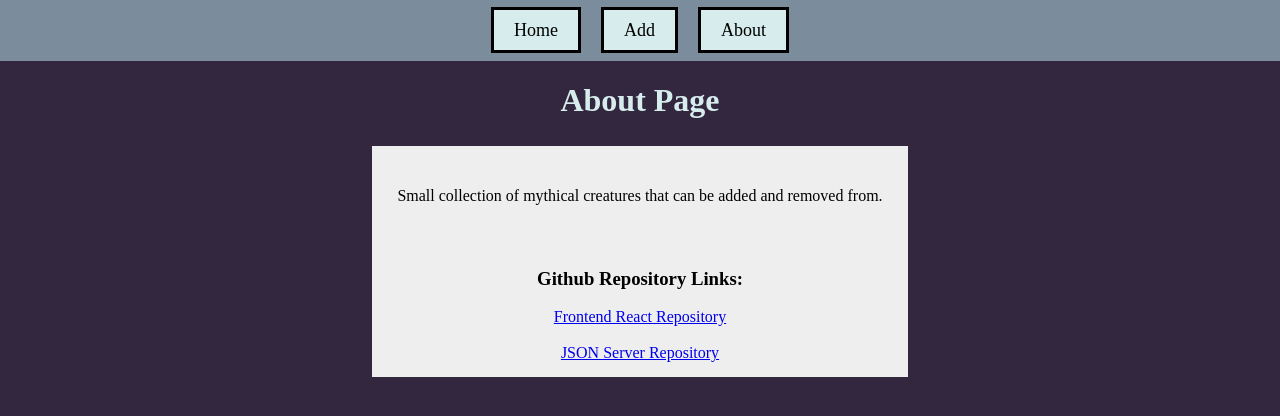
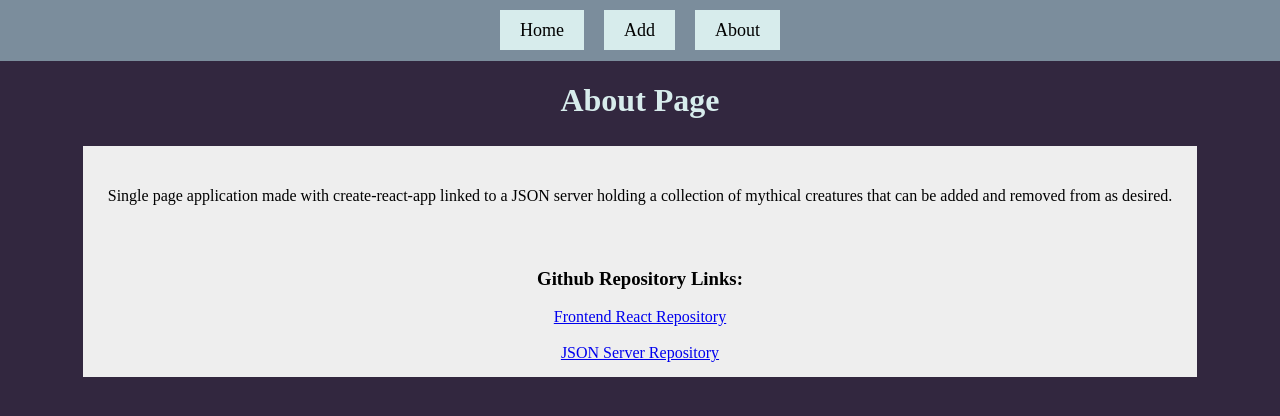
Before and after one commit to nozumaz/creature-collection, a React (Create React App) app: page /about in a window 1280 px wide. Shown: the top 416 px of the page. Built offline with nearby package versions, Linux system fonts and the light colour scheme.

Commit message:
Changed description in About.js

```diff
--- a/src/components/About.js
+++ b/src/components/About.js
@@ -5,7 +5,7 @@ function About() {
         <div>
             <h1>About Page</h1>
             <div className="info-box">
-            <p>Small collection of mythical creatures that can be added and removed from.</p>
+            <p>Single page application made with create-react-app linked to a JSON server holding a collection of mythical creatures that can be added and removed from as desired.</p>
             <br/>
             <h3>Github Repository Links:</h3>
             <a href="https://github.com/nozumaz/flatiron-phase2-project">Frontend React Repository</a>
--- a/src/index.css
+++ b/src/index.css
@@ -66,6 +66,5 @@ button {
   margin:10px;
   font-size:18px;
   color:black;
-  border-style:solid;
   background-color:rgb(215, 236, 236);
 }
```
